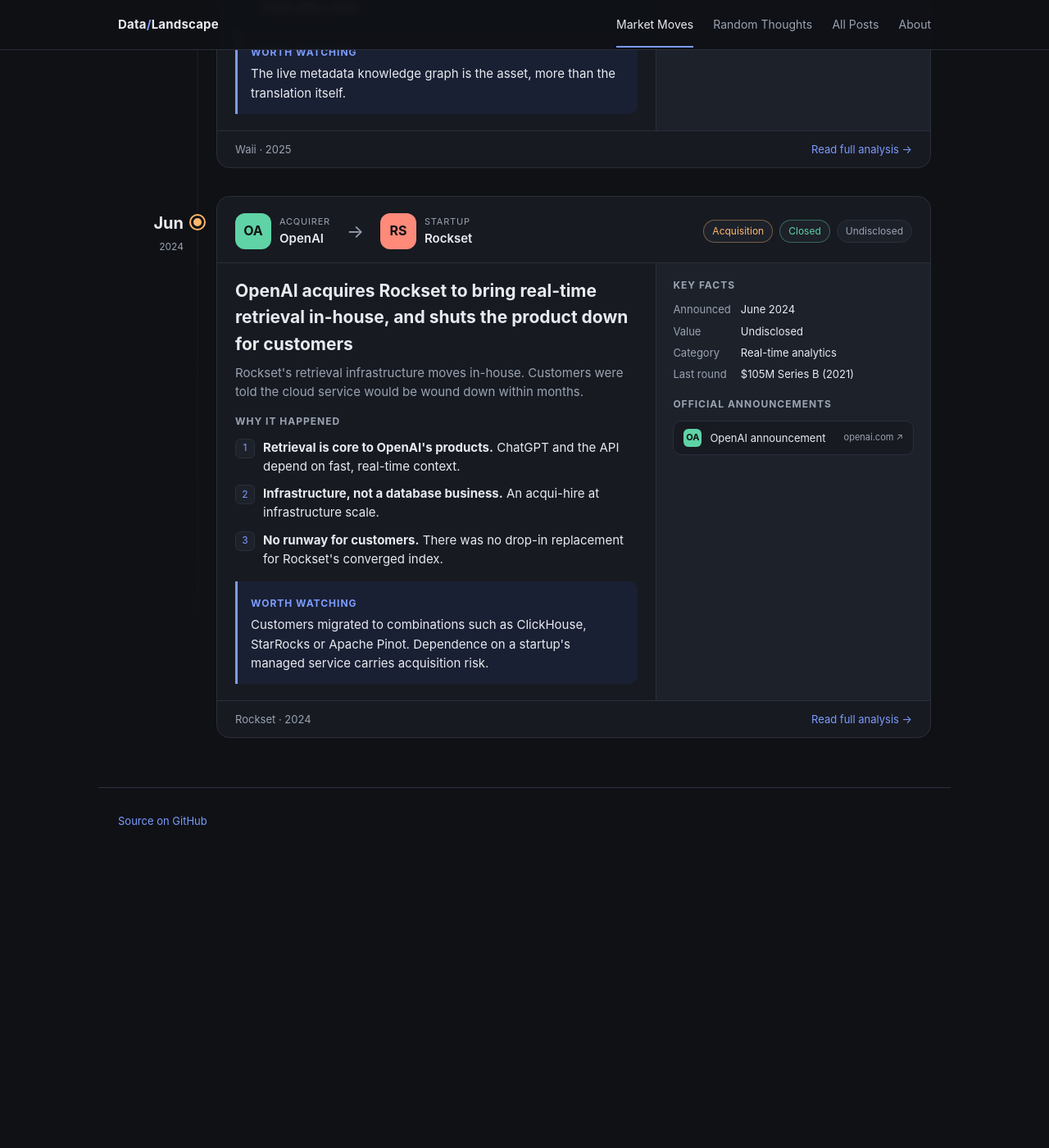
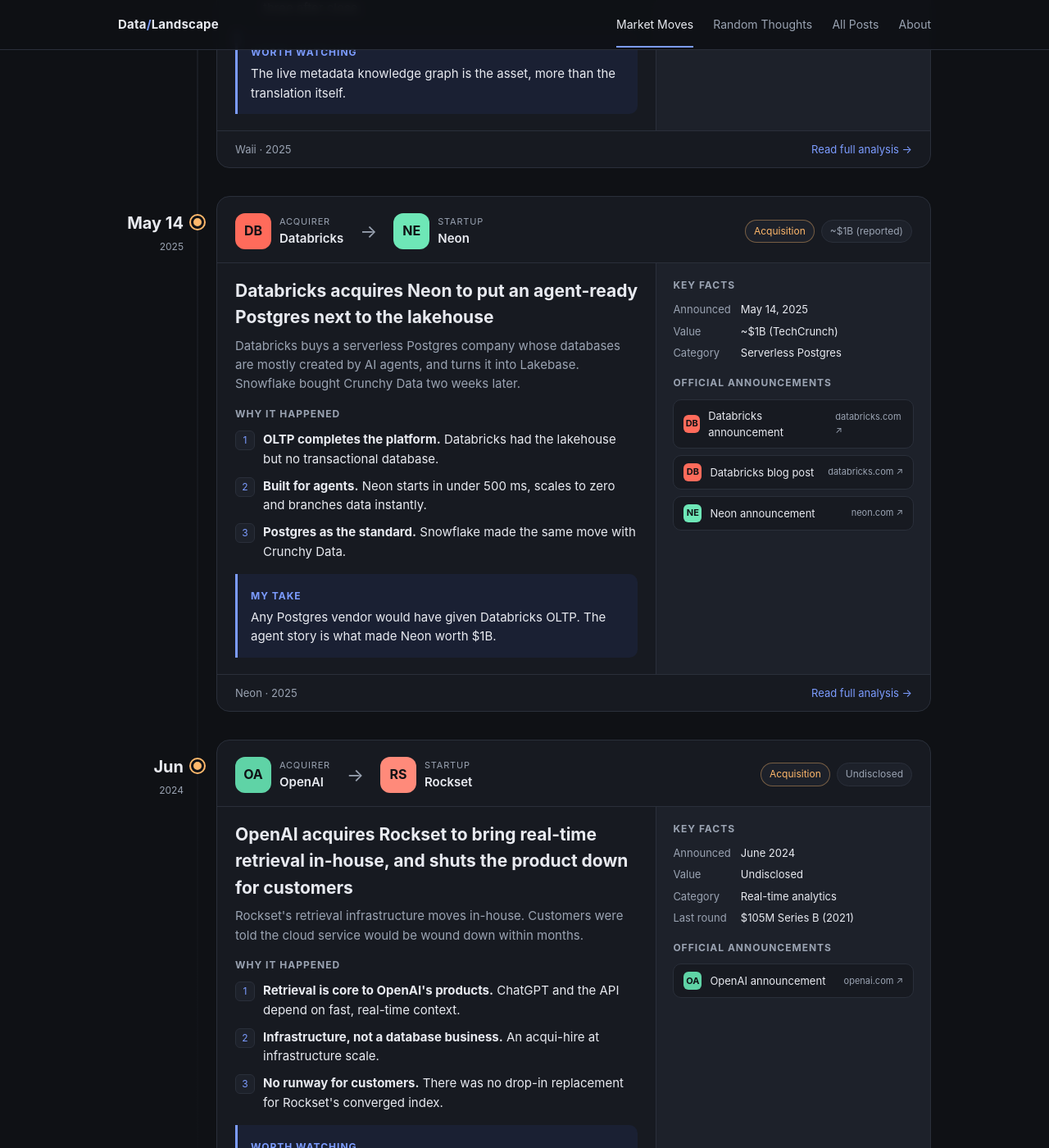
Before and after one commit to itayb-dt/data_landscape, a Jekyll site: the page built from index.html, in a window 1280 px wide and 1400 px high, scrolled down 2757 px. Shown: the whole window at 82% size. Built offline with Jekyll 4.4.1, drawn with Linux system fonts in a browser that asks for light colours; before the commit the page ends 3818 px from its top, so only the background shows below that; some of the changed text lies outside the part shown.

Commit message:
Add Databricks/Neon acquisition article, drop deal status from cards and prompt
Co-Authored-By: Claude Sonnet 5.5 <noreply@anthropic.com>

```diff
--- a/_data/events.yml
+++ b/_data/events.yml
@@ -1,7 +1,7 @@
 # Main events file. Every funding round and acquisition worth recording goes here.
 #
 # Required:  type (acq|fund), date, when
-#            acq:  acquirer, target, value  (status is only needed for events with a card)
+#            acq:  acquirer, target, value  (status is no longer shown; ignore it)
 #            fund: company, stage  (amount and valuation are optional)
 # Optional:  source  (URL of the announcement, shown for events without analysis)
 #            post    (URL of our analysis; marks the event as analysed and adds a card
@@ -236,9 +236,29 @@
   # Value is from press reports, not the announcement.
   when: "May 14"
   acquirer: Databricks
+  acquirer_abbr: DB
+  acquirer_color: "#ff6b5b"
   target: Neon
+  target_abbr: NE
+  target_color: "#6ee7b7"
   value: "~$1B (reported)"
-  source: https://www.databricks.com/company/newsroom/press-releases/databricks-agrees-acquire-neon-help-developers-deliver-ai-systems
+  headline: Databricks acquires Neon to put an agent-ready Postgres next to the lakehouse
+  tldr: Databricks buys a serverless Postgres company whose databases are mostly created by AI agents, and turns it into Lakebase. Snowflake bought Crunchy Data two weeks later.
+  why:
+    - "<b>OLTP completes the platform.</b> Databricks had the lakehouse but no transactional database."
+    - "<b>Built for agents.</b> Neon starts in under 500 ms, scales to zero and branches data instantly."
+    - "<b>Postgres as the standard.</b> Snowflake made the same move with Crunchy Data."
+  take_label: My take
+  take: "Any Postgres vendor would have given Databricks OLTP. The agent story is what made Neon worth $1B."
+  facts:
+    - {label: Announced, value: "May 14, 2025"}
+    - {label: Value, value: "~$1B (TechCrunch)"}
+    - {label: Category, value: Serverless Postgres}
+  links:
+    - {label: Databricks announcement, src: databricks.com, abbr: DB, color: "#ff6b5b", url: "https://www.databricks.com/company/newsroom/press-releases/databricks-agrees-acquire-neon-help-developers-deliver-ai-systems"}
+    - {label: Databricks blog post, src: databricks.com, abbr: DB, color: "#ff6b5b", url: "https://www.databricks.com/blog/databricks-neon"}
+    - {label: Neon announcement, src: neon.com, abbr: NE, color: "#6ee7b7", url: "https://neon.com/blog/neon-and-databricks"}
+  post: /blog_posts/acq/015_ACQ_neon_by_databricks.html
 
 - type: acq
   date: 2025-04-10
--- /dev/null
+++ b/blog_posts/acq/015_ACQ_neon_by_databricks.md
@@ -0,0 +1,65 @@
+---
+title: "Databricks acquires Neon to put an agent-ready Postgres next to the lakehouse"
+published: 2026-10-27
+---
+Databricks [agreed to acquire Neon](https://www.databricks.com/company/newsroom/press-releases/databricks-agrees-acquire-neon-help-developers-deliver-ai-systems) on May 14, 2025. The companies did not disclose the price; it was reported at about $1 billion ([TechCrunch](https://au.finance.yahoo.com/news/databricks-buy-open-source-database-120751104.html)). Two weeks later its main rival Snowflake [bought Crunchy Data](https://www.businesswire.com/news/home/20250602455530/en/Snowflake-Acquires-Crunchy-Data-to-Bring-Enterprise-Ready-Postgres-Offering-to-the-AI-Data-Cloud), also a Postgres company, reportedly for about $250 million ([TechTarget](https://www.techtarget.com/searchdatamanagement/news/366625068/Snowflake-acquisition-of-Crunchy-Data-adds-Postgres-database), citing reports; not confirmed by Snowflake). Both data platforms wanted a transactional database, and both chose Postgres.
+
+## The Problem: Operational databases are slow to create, expensive to idle and hard to copy
+
+A transactional database is the system an application writes to. Classic Postgres on a server is a long-lived thing: you size it, provision it, pay for it around the clock and treat it with care, because it holds the only copy of production data.
+
+That model strains in two ways. First, cost: a team with dozens of dev, test and preview environments pays for databases that are idle most of the day. Second, safety: giving a developer realistic data to test against usually means a slow dump and restore, or a risky shared staging database.
+
+AI agents make both worse. An agent that writes code needs a database to try it on, and it may need a fresh one for every attempt. It also needs real data as context, but it cannot be trusted with production. Humans create a few databases a week. Agents create them by the thousands.
+
+## The Solution: Serverless Postgres with storage separated from compute
+
+[Neon](https://neon.com/) is open-source-based Postgres that [separates storage from compute](https://neon.com/blog/neon-and-databricks) and puts a branchable, versioned storage layer underneath. That gives three practical properties:
+
+- **Fast and cheap to start.** Databricks says Neon can spin up [a fully isolated Postgres instance in 500 milliseconds or less](https://www.databricks.com/company/newsroom/press-releases/databricks-agrees-acquire-neon-help-developers-deliver-ai-systems). Compute scales automatically and can scale to zero when idle, so an unused database costs little.
+- **Branching.** A branch is an instant copy of a database, [schema and data together](https://www.databricks.com/blog/databricks-neon), without copying the underlying files. Experiments never touch production.
+- **A plain Postgres interface.** Existing drivers, tools and extensions work, and there is one connection string.
+
+The benefit goes to developers who want a database per pull request, and to platforms that build apps on behalf of users. Neon says that [over 80% of the databases on its platform](https://neon.com/blog/neon-and-databricks) were being created by AI agents rather than humans, a figure Databricks repeats from Neon's internal telemetry.
+
+### Funding history
+
+- Series A-1 - Jul 2022 - $30M - [BigDATAwire](https://bigdatawire.com/2022/07/27/neon-raises-30m-for-its-postgres-as-a-service)
+- Series B - Aug 2023 - $46M, led by Menlo Ventures, $104M raised to date - [EdgeIR](https://edgeir.com/serverless-postgres-provider-neon-scores-46m-in-series-b-funding-round-20230803)
+
+Sources disagree on later funding and on the total raised, so only the rounds above are listed.
+
+## Understanding the Acquisition
+
+Databricks built its business on analytics: the lakehouse, Spark and the warehouse. What it lacked was the other half of the stack, the operational database where applications live. Databricks frames the transactional (OLTP) database market as [large and dominated by older products](https://www.databricks.com/blog/databricks-neon), ready for change. Without an OLTP offer, an application's data always starts in someone else's database, and Databricks only meets it after it has been copied over.
+
+Neon completes the basics. With it Databricks can offer the transactional store, the lakehouse and the governance layer in one platform. Within a month of the announcement Databricks [launched Lakebase](https://siliconangle.com/2025/06/11/following-neon-acquisition-databricks-launches-serverless-lakebase-database/), a serverless Postgres built on Neon's technology, and Lakebase became [generally available on AWS](https://www.dbta.com/Editorial/News-Flashes/Databricks-Lakebase-is-Now-Generally-Available-Delivering-Reliability-Performance-and-Governance-173362.aspx) in February 2026. It is governed by Unity Catalog and has sync tables that keep operational data aligned with lakehouse tables, so teams do not build a pipeline between the two worlds.
+
+Why Neon and not another Postgres vendor? Databricks could have bought a conventional Postgres provider, or built its own. The agent story is what sets Neon apart. Ali Ghodsi said:
+
+> "The era of AI-native, agent-driven applications is reshaping what a database must do. Neon proves it: four out of every five databases on their platform are spun up by code, not humans."
+
+Instant, cheap databases suit agents that create many short-lived environments. Branching lets an agent receive a copy of real data as context, then test, fail and be thrown away without risk. The same properties serve human developers, but agents turn them into requirements.
+
+Snowflake's logic with Crunchy Data was similar, but its emphasis differs. Snowflake [wants to fill the gap](https://www.techtarget.com/searchdatamanagement/news/366625068/Snowflake-acquisition-of-Crunchy-Data-adds-Postgres-database) left by its earlier Unistore and Hybrid Tables attempts, with a Postgres that is enterprise-ready and, per Snowflake, FedRAMP-capable. Crunchy brings security and compliance for regulated industries; Neon brings developer and agent ergonomics.
+
+For existing customers, Databricks said it [will keep investing in Neon](https://www.databricks.com/company/newsroom/press-releases/databricks-agrees-acquire-neon-help-developers-deliver-ai-systems) for new and current users. Neon's docs describe it as [continuing as its own product](https://neon.com/docs/introduction/neon-and-lakebase), aimed at developers, startups and agent platforms, on the same technology that powers Lakebase.
+
+## Relevant Products and Companies
+
+Postgres itself is not the differentiator: there are many Postgres providers, and every cloud vendor has one. What matters is how tightly a data platform integrates with it. Two other examples of that integration:
+
+- [Snowflake Postgres (Crunchy Data)](https://www.snowflake.com/): Snowflake's parallel move, built on the Crunchy Data acquisition and aimed at regulated enterprises.
+- [ClickHouse](https://clickhouse.com/): it [acquired PeerDB](https://clickhouse.com/blog/clickhouse-acquires-peerdb-to-boost-real-time-analytics-with-postgres-cdc-integration) in 2024 for real-time replication from Postgres, and in January 2026 [announced a native Postgres service](https://www.businesswire.com/news/home/20260122173204/en/ClickHouse-Announces-Native-Postgres-Service-Offering-a-Unified-Data-Stack-for-Real-Time-and-AI-Driven-Applications), built with Ubicloud, so Postgres and analytics sit side by side.
+
+## My Take
+
+Data is complicated, and agents make it even more complicated. I see two different directions.
+
+The first is that data is stored everywhere: relational OLTP databases, document databases, and data lakes full of files. Integration, managing the catalog and consistency across all of it are real problems. When we look at the entire data landscape, which is what this blog is about, vendors need to address many of these aspects at once. That is true for Databricks, ClickHouse and Snowflake, and for the three main clouds.
+
+The second is agents, which is a different and new story. How do you give an agent context? It starts a conversation, goes for lunch and comes back an hour later. How does it get access to tables, wherever they are stored, so it can give an answer? That is a separate problem from where the data lives.
+
+Neon fits this vision. Databricks could have acquired any other Postgres provider, or built its own, and a billion dollars is a lot of money for that. Neon brings a good story about agents: databases that are cheap and fast to create, that scale to millions of databases a day, with vector search built in ([Lakebase supports pgvector](https://siliconangle.com/2025/06/11/following-neon-acquisition-databricks-launches-serverless-lakebase-database/)), and a branch that gives the agent real data as context. That goes beyond a classic Postgres vendor, and I think it is what justified the price.
+
+It also fits a pattern I keep seeing: Postgres is the starting point for everything. Snowflake and Databricks each bought a Postgres company within two weeks of each other, ClickHouse is building its own Postgres story, and the reason is the same: analytics platforms now need the transactional side, and Postgres is what developers already use.
--- a/index.html
+++ b/index.html
@@ -62,7 +62,7 @@ title: Market Moves
         <div class="co"><div class="logo" style="background:{{ m.acquirer_color }}">{{ m.acquirer_abbr }}</div><div><div class="r">Acquirer</div><div class="n">{{ m.acquirer }}</div></div></div>
         <div class="arrow">→</div>
         <div class="co"><div class="logo" style="background:{{ m.target_color }}">{{ m.target_abbr }}</div><div><div class="r">Startup</div><div class="n">{{ m.target }}</div></div></div>
-        <div class="meta"><span class="tag type">Acquisition</span><span class="tag {% if m.status == 'Closed' %}ok{% elsif m.status == 'Pending' %}pend{% endif %}">{{ m.status }}</span><span class="tag">{{ m.value }}</span></div>
+        <div class="meta"><span class="tag type">Acquisition</span><span class="tag">{{ m.value }}</span></div>
       </div>
       <div class="card-body">
         <div class="main">
```
Also changed, not shown: product/prompts/acquisition_blog_post_prompt.md (+6 -4 lines).
